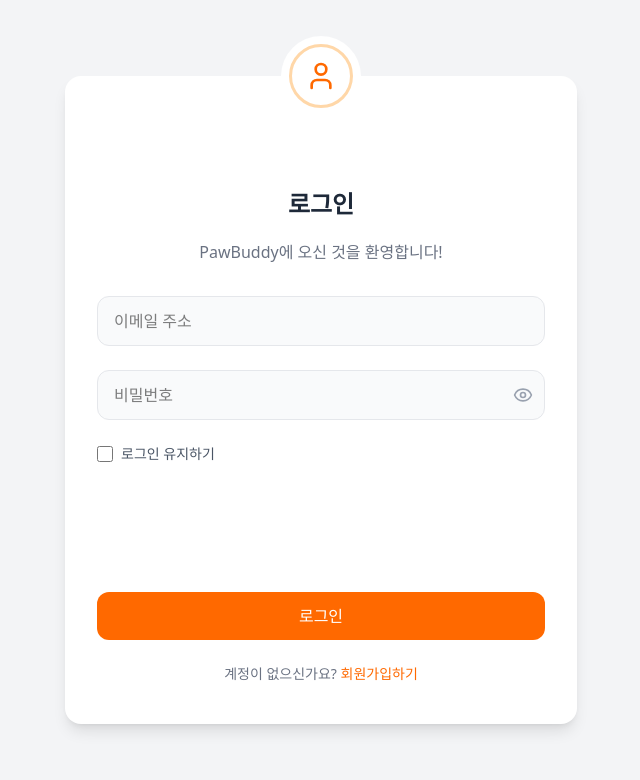
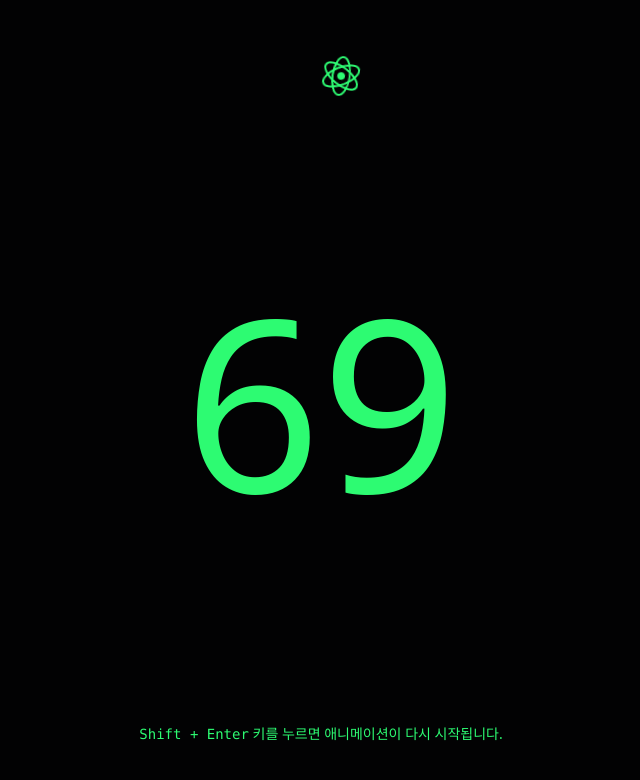
Before and after one commit to FRONTENDBOOTCAMP-14th/Final-Project-Team-8, a Next.js app: page / in a window 1280 px wide. Shown: the top 780 px of the page, without its empty margins (319-959 px from the left). Built offline with nearby package versions, Linux system fonts and the light colour scheme.

Commit message:
[chore] 테스트용 로그인 컴포넌트 제거

```diff
--- a/src/app/page.tsx
+++ b/src/app/page.tsx
@@ -1,9 +1,12 @@
-import Login from '../components/login/login'
+import { LearnSection } from '@/components'
+import RandomCountUp from '@/demo'
 
 export default function HomePage() {
   return (
     <section>
-      <Login />
+      <LearnSection title="랜덤 카운트 업">
+        <RandomCountUp />
+      </LearnSection>
     </section>
   )
 }
```
